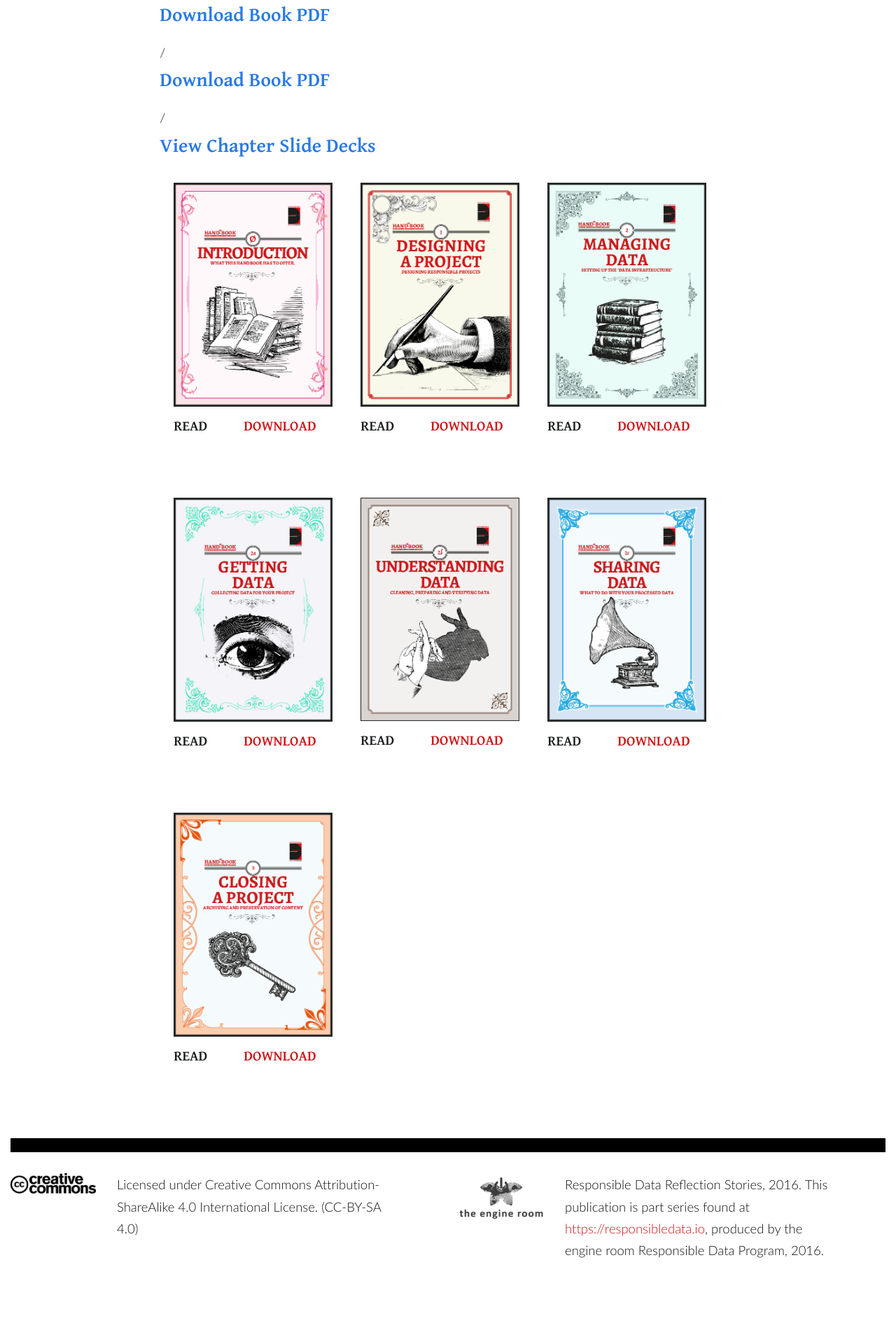
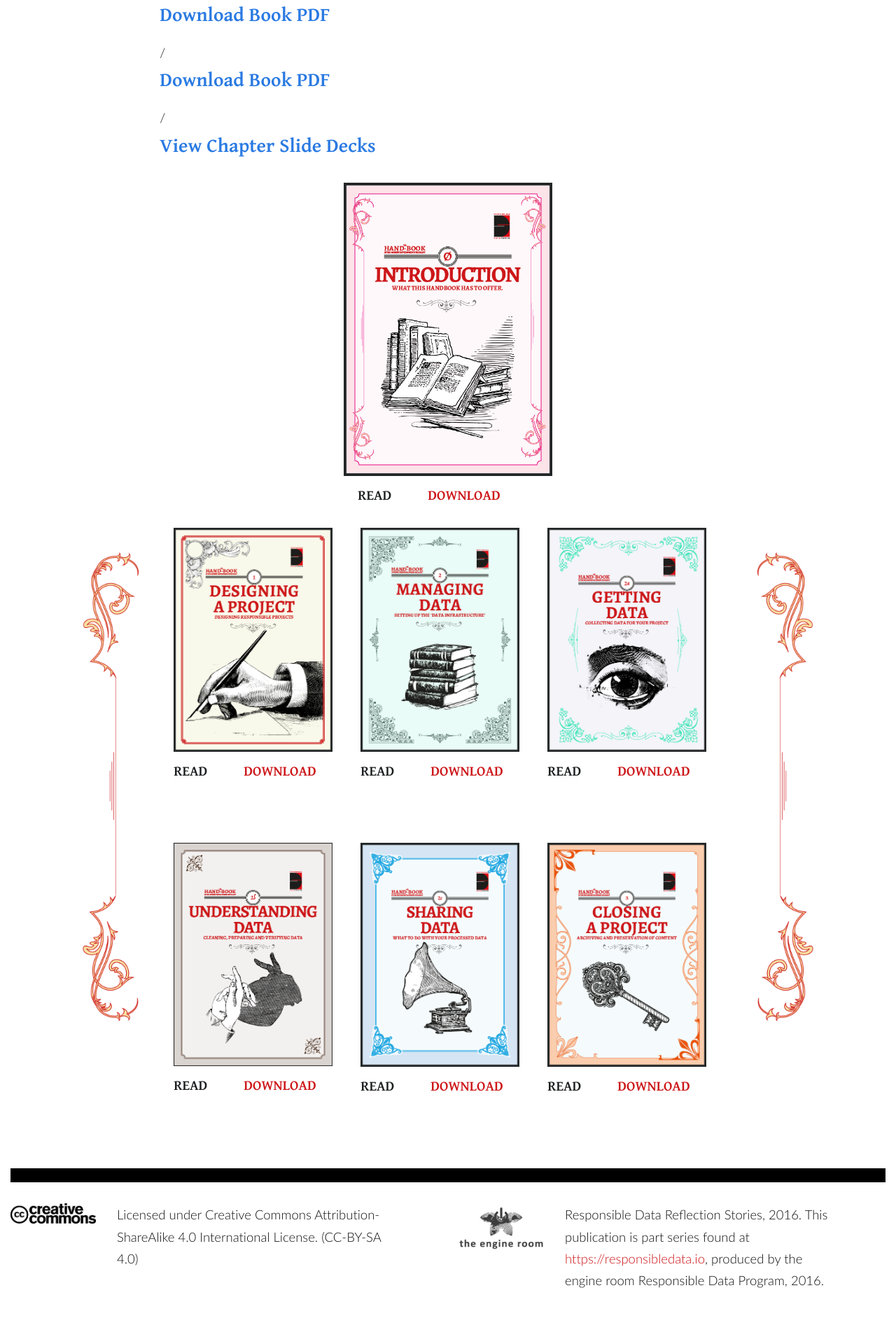
Before and after one commit to the-engine-room/responsible-data-handbook, a Jekyll site: the page built from index.html, in a window 1280 px wide. Shown: the part 800-2720 px from the top of the page at 70% size. Built offline with Jekyll 4.4.1, drawn with Linux system fonts in a browser that asks for light colours; before the commit the page ends 2677 px from its top, so only the background shows below that.

Commit message:
Updates to index grid

```diff
--- a/_includes/chapters.html
+++ b/_includes/chapters.html
@@ -1,17 +1,52 @@
-    <div class="chapterrow row">
-      <div class="col-sm-2"></div>
-
-      <div class="col-sm-8">
-
-
    {% assign post = site.posts | sort %}
 
 
 		{% for p in post %}
 
+		 {% assign loopindex = forloop.index | modulo: 4 %}
+
+         {% if forloop.first %}
+
+         <div class="introrow row">
+
+         	<div class="col-sm-4"></div>
+
+         	<div class="col-sm-4 col-xs-6">
+	         	<div class="introduction">
+				  <a href="{{ p.url | prepend: site.baseurl}}"><img class="img" title="{{ p.title }}" src="{{ "/assets/img/chapter-" | prepend: site.baseurl }}{{ p.num }}.png"/></a>
+
+					 <a href="{{ p.url | prepend: site.baseurl}}"><h6>read</h6></a>
 
 
-		<div class="col-sm-4 chapter grid-item">
+					  <a href="{{ "/assets/pdf/" | prepend: site.baseurl }}{{ p.asset-link }}.pdf" target="_blank"><h6 class="download">download</h6></a>
+
+				</div>
+         	</div>
+
+         	<div class="col-sm-4 col-xs-6"></div>
+
+
+		 </div>
+
+		 {% endif %}
+		 {% endfor %}
+
+
+    <div class="chapterrow row">
+      <div class="col-md-2 col-sm-1">
+      		<img class="sidecurls first" src="{{ "/assets/img/curls-3.png" | prepend: site.baseurl }}" />
+      </div>
+
+      <div class="col-md-8 col-sm-10">
+
+		{% for p in post %}
+
+		 {% assign loopindex = forloop.index | modulo: 4 %}
+
+
+		 {% unless forloop.first %}
+
+			<div class="col-sm-3 col-md-4 chapter grid-item">
 
 
 				  <a href="{{ p.url | prepend: site.baseurl}}"><img class="img" title="{{ p.title }}" src="{{ "/assets/img/chapter-" | prepend: site.baseurl }}{{ p.num }}.png"/>
@@ -26,13 +61,15 @@
 			</div>
 
 
-
+		{% endunless %}
 
 		{% endfor %}
 
 
       </div>
 
-      <div class="col-sm-2"></div>
+      <div class="col-md-2 col-sm-1">
+      		<img class="sidecurls second" src="{{ "/assets/img/curls-3.png" | prepend: site.baseurl }}" />
+      </div>
 
     </div>
--- a/_sass/_layout.scss
+++ b/_sass/_layout.scss
@@ -821,11 +821,77 @@
     }
 
 }
+    .sidecurls{
+       width: 80px;
+       margin: 50px auto;
+
+        @include media-query($on-laptop) {
+
+            display: none;
+
+        }
+    }
+
+    img.first{
+        float: right;
+         -moz-transform: scalX(-1);
+        -o-transform: scaleX(-1);
+        -webkit-transform: scaleX(-1);
+        transform: scaleX(-1);
+        filter: FlipH;
+        -ms-filter: "FlipH";
+    }
+
+    .second{
+        float: left;
+    }
+
+    .introduction{
+
+        padding: 5px 10px 30px 10px;
+        margin: 0 auto;
+        width: 80%;
+        img{
+            padding: 10px 0;
+            width: 100%;
+            margin: 0 auto;
+        }
+
+        a{
 
 
+            h6{
+                text-transform: uppercase;
+                color: $black-color;
+                width: 100px;
+                font-size: 20px;
+                float: left;
+                padding: 0 25px 0 20px;
+
+                 &:hover{
+                    color: $red-color;
+                    text-decoration: none;
+                }
+
+            }
+
+
+            h6.download{
+                color: $red-color;
+
+                &:hover{
+                    color: $black-color;
+                }
+            }
+
+
+        }
+
+    }
+
     .grid-item{
+        width: 30%;
         float: left;
-        width: 30%;
         height: 450px;
         padding: 5px 10px 30px 10px;
         margin: 0 10px;
@@ -868,33 +934,48 @@
 }
 
     @include media-query($on-laptop) {
+
         .grid-item{
             max-height: 400px;
-
             img{
                 max-height: 360px;
             }
+
+        }
+        .grid-item, .introduction{
+
+
             a{
                 h6{
                     font-size: 18px;
+                    padding: 0 25px 0 0;
+
                 }
             }
         }
+
+
     }
 
     @include media-query-landscape($on-laptop){
+
         .grid-item{
-
             max-height: 320px;
-
             img{
                 max-height: 300px;
             }
+
+        }
+
+        .grid-item, .introduction{
+
 
             a{
                 h6{
                     font-size: 12px;
                     width: 40px;
+                    padding: 0 25px 0 0;
+
                 }
             }
         }
@@ -902,15 +983,22 @@
     }
 
     @include media-query-portrait($on-palm){
+
         .grid-item{
+            max-height: 200px;
 
-            max-height: 200px;
+        }
+
+        .grid-item, .introduction{
+
 
 
             a{
                 h6{
                     font-size: 12px;
                     width: 40px;
+                    padding: 0 25px 0 0;
+
                 }
             }
         }
```
Lines whose indentation alone changed are shown as unchanged.
